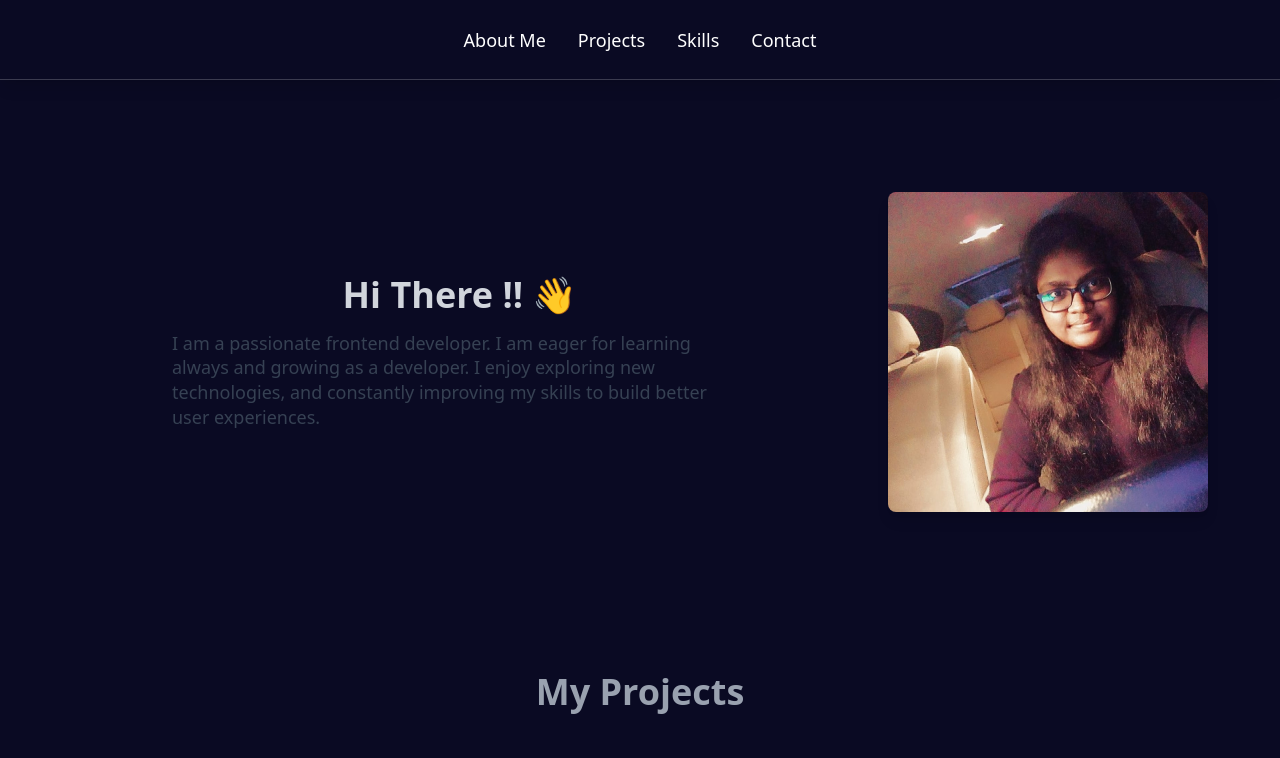
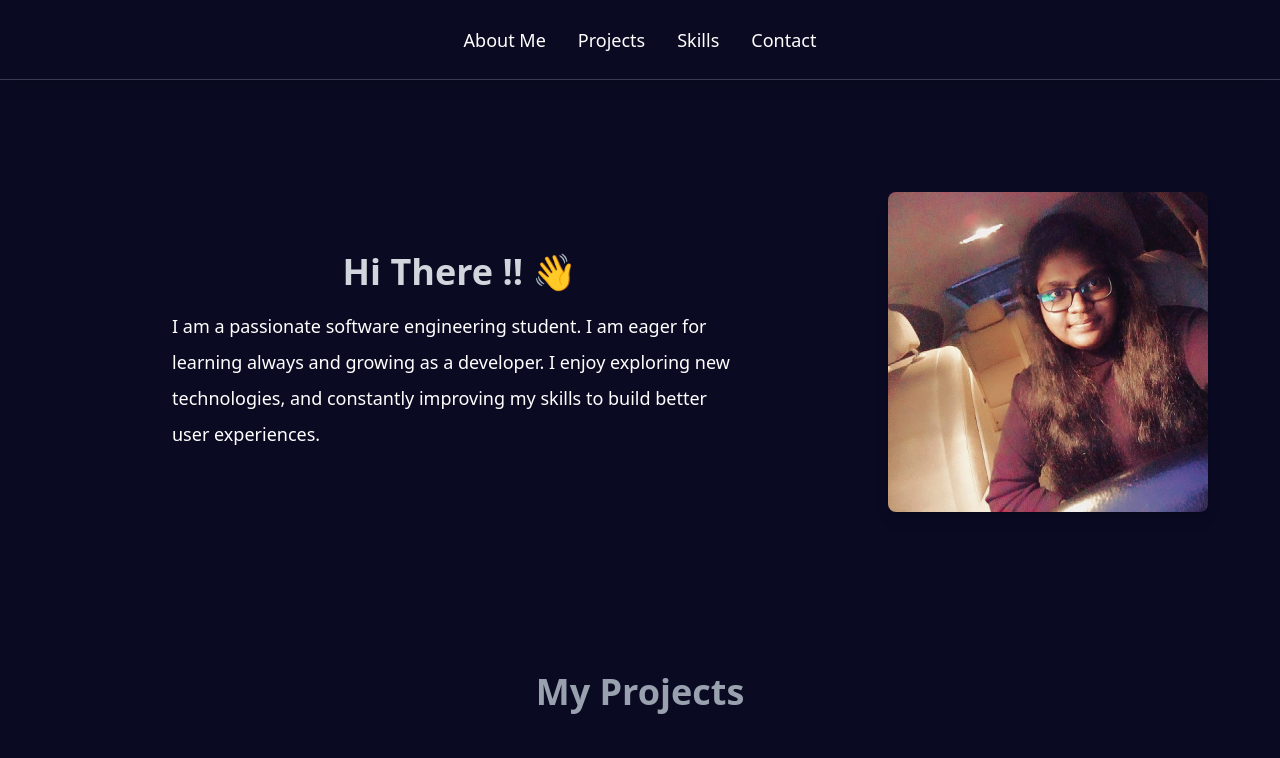
Before and after one commit to pubudiniashani/react-portfolio, a React (Vite) app: page / in a window 1280 px wide. Shown: the top 758 px of the page. Built offline with nearby package versions, Linux system fonts and the light colour scheme.

Commit message:
update about me

```diff
--- a/src/components/Aboutme.tsx
+++ b/src/components/Aboutme.tsx
@@ -21,8 +21,8 @@ export const AboutMe = () => {
                         <h2 className="text-4xl font-semibold text-gray-300 mb-4">
                             Hi There !! <span role="img" aria-label="waving hand">👋</span>
                         </h2>
-                        <p className="text-lg text-gray-700 mx-auto md:text-left max-w-xl leading-snug">
-                            I am a passionate frontend developer.
+                        <p className="text-lg text-white mx-auto md:text-left max-w-xl leading-loose">
+                            I am a passionate software engineering student.
                             I am eager for learning always and growing as a developer. I enjoy exploring new technologies,
                             and constantly improving my skills to build better user experiences.
                         </p>
```
